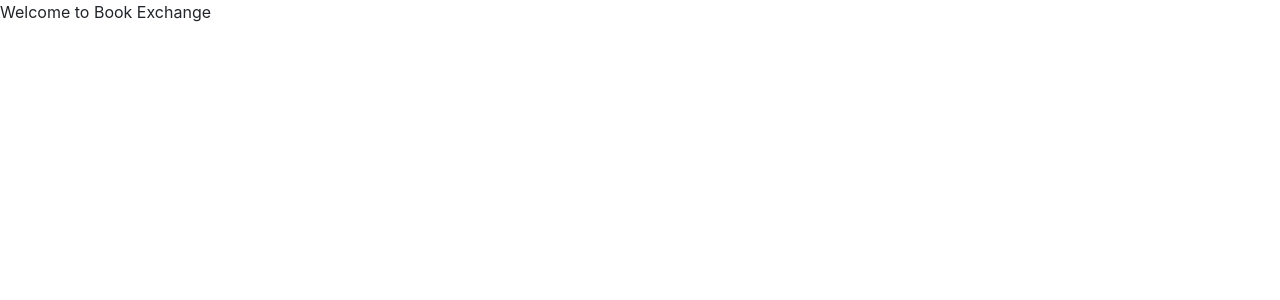
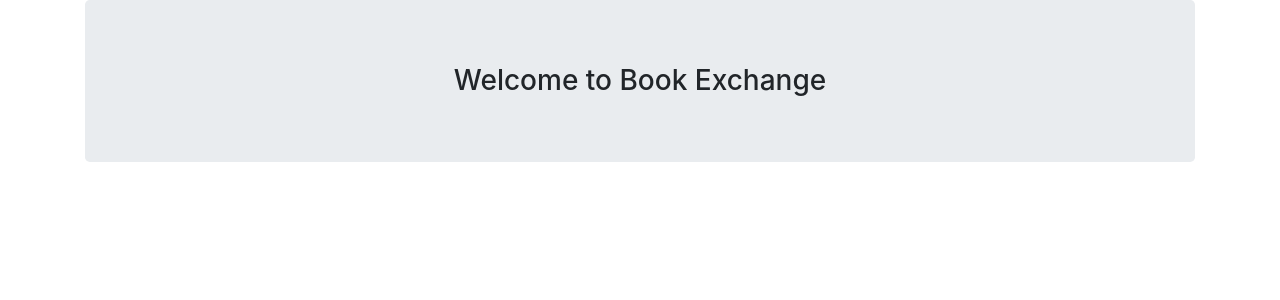
Before and after one commit to gsanchez13/bookexchange, a React (Create React App) app in the folder frontend/: page / in a window 1280 px wide. Shown: the top 300 px of the page. Built offline with nearby package versions, Linux system fonts and the light colour scheme.

Commit message:
creates jumbtron

```diff
--- a/frontend/src/components/Landing.jsx
+++ b/frontend/src/components/Landing.jsx
@@ -1,7 +1,7 @@
 const Landing = () => {
     return (
-        <div>
-            Welcome to Book Exchange
+        <div className= "container">
+            <h3 className="jumbotron text-center">Welcome to Book Exchange</h3>
         </div>
     )
 };
```
Also changed, not shown: 1 other file (tests, documents, lock files or other folders).
